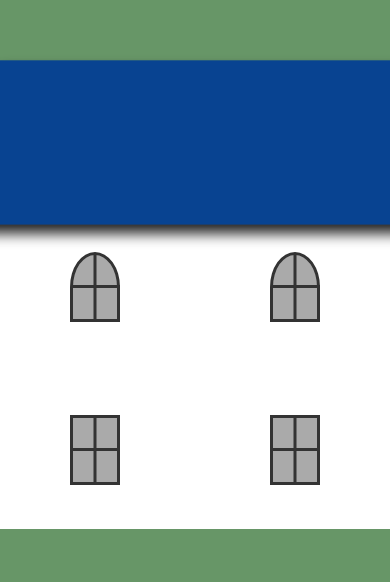
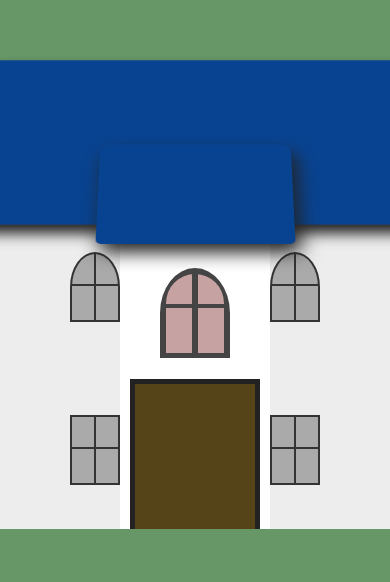
Before and after one commit to shaghayegh2000/mini-projects-2, a plain HTML site: page house/index.html in a window 390 px wide. Shown: the part 247-829 px from the top of the page. Drawn offline with nearby package versions, Linux system fonts and the light colour scheme.

Commit message:
22/8/2023 , 14:49

```diff
--- a/house/index.html
+++ b/house/index.html
@@ -10,7 +10,7 @@
     <body>
 
         <div class="mycontainer">
-            <div class="house bg-white">
+            <div class="house">
                 <div class="main-roof"></div>
                 <div class="windows">
                     <div class="win-lefts">
--- a/house/style.css
+++ b/house/style.css
@@ -20,10 +20,11 @@ html {
  height: 45rem;
  position: relative;
  perspective: 100rem;
+ background-color: #ededed !important;
 }
 .main-roof {
-    /*opacity: .5;
-    */width: 110%;
+    /*opacity: .5;*/
+    width: 110%;
     height: 20rem;
     background-color: rgb(8, 67, 145);
     position: absolute;
@@ -90,7 +91,145 @@ html {
     -ms-border-radius: 50% 50% 0 0;
     -o-border-radius: 50% 50% 0 0;
 }
-
+.room {
+    width: 25rem;
+    height: 80%;
+    background-color: #fff;
+    position: absolute;
+    left: 50%;
+    bottom: 0;
+    transform: translateX(-50%);
+    -webkit-transform: translateX(-50%);
+    -moz-transform: translateX(-50%);
+    -ms-transform: translateX(-50%);
+    perspective: 100rem;
+    -o-transform: translateX(-50%);
+}
+.room-roof {
+    width: 110%;
+    height: 15rem;
+    background-color: rgb(8, 67, 145);
+    position: absolute;
+    top: -13rem;
+    left: -5%;
+    transform: rotateX(25deg);
+    -webkit-transform: rotateX(25deg);
+    -moz-transform: rotateX(25deg);
+    -ms-transform: rotateX(25deg);
+    -o-transform: rotateX(25deg);
+    box-shadow: .5rem 1rem 2rem #222;
+    border-radius: 1rem 1rem .5rem .5rem;
+    -webkit-border-radius: 1rem 1rem .5rem .5rem;
+    -moz-border-radius: 1rem 1rem .5rem .5rem;
+    -ms-border-radius: 1rem 1rem .5rem .5rem;
+    -o-border-radius: 1rem 1rem .5rem .5rem;
+}
+.top-window {
+    width: 12rem;
+    height: 13rem;
+    background-color: rgba(112, 22, 22, .8);
+    position: absolute;
+    top: 3.5rem;
+    left: 50%;
+    transform: translate(-50%);
+    -webkit-transform: translate(-50%);
+    -moz-transform: translate(-50%);
+    -ms-transform: translate(-50%);
+    -o-transform: translate(-50%);
+    border-radius: 50% 50% 0 0;
+    -webkit-border-radius: 50% 50% 0 0;
+    -moz-border-radius: 50% 50% 0 0;
+    -ms-border-radius: 50% 50% 0 0;
+    -o-border-radius: 50% 50% 0 0;
+    border: .3rem solid #444;
+    perspective: 100rem;
+}
+.top-window:hover .top-win-left {
+    transform: rotateY(-50deg);
+    -webkit-transform: rotateY(-50deg);
+    -moz-transform: rotateY(-50deg);
+    -ms-transform: rotateY(-50deg);
+    -o-transform: rotateY(-50deg);
+    transition: transform 1s;
+    -webkit-transition: transform 1s;
+    -moz-transition: transform 1s;
+    -ms-transition: transform 1s;
+    -o-transition: transform 1s;
+    transform-origin: left;
+}
+.top-window:hover .top-win-right {
+    transform: rotateY(50deg);
+    -webkit-transform: rotateY(50deg);
+    -moz-transform: rotateY(50deg);
+    -ms-transform: rotateY(50deg);
+    -o-transform: rotateY(50deg);
+    transition: transform 1s;
+    -webkit-transition: transform 1s;
+    -moz-transition: transform 1s;
+    -ms-transition: transform 1s;
+    -o-transition: transform 1s;
+    transform-origin: right;
+}
+.top-win-left {
+    width: 50%;
+    height: 100%;
+    background-color: rgba(255, 255, 255, .5);
+    border-top-left-radius: 50rem;
+    position: absolute;
+    top: 0;
+    left: 0;
+    border: .3rem solid #444;
+}
+.top-win-left::before {
+    content: "";
+    z-index: 10;
+    height: .4rem;
+    width: 100%;
+    background-color: #444;
+    position: absolute;
+    top: 5.5rem;
+    left: 0;
+}
+.top-win-right {
+    width: 50%;
+    height: 100%;
+    background-color: rgba(255, 255, 255, .5);
+    border-top-right-radius: 50rem;
+    position: absolute;
+    top: 0;
+    right: 0;
+    border: .3rem solid #444;
+}
+.top-win-right::after {
+    content: "";
+    z-index: 10;
+    height: .4rem;
+    width: 100%;
+    background-color: #444;
+    position: absolute;
+    top: 5.5rem;
+    right: 0;
+}
+.door-frame {
+    width: 13rem;
+    height: 15rem;
+    background-color: #444;
+    position: absolute;
+    bottom: 0;
+    left: 50%;
+    transform: translateX(-50%);
+    -webkit-transform: translateX(-50%);
+    -moz-transform: translateX(-50%);
+    -ms-transform: translateX(-50%);
+    -o-transform: translateX(-50%);
+    border: .5rem solid #222;
+    border-bottom: none;
+}
+.door {
+    width: 100%;
+    height: 100%;
+    background-color: rgb(85, 68, 24);
+}
 
 
 
@@ -104,6 +243,7 @@ html {
        .window {
         width: 5rem;
         height: 7rem;
+        border: .2rem solid #333;
     }
     .windows {
         margin-top: 0;
@@ -117,12 +257,63 @@ html {
 
     }
     .window::before {
-        content: "";
-        height: .25rem;
+        height: .2rem;
         width: 4.7rem;
-        background-color: #333;
+        top: 3rem;
+    }
+    .window::after {
+        width: .2rem;
+    }
+    .room {
+        width: 15rem;
+    }
+    .room-roof {
+        width: 130%;
+        height: 12rem;
+        top: -10rem;
+        left: -15%;
+    }
+    .top-window {
+        width: 7rem;
+        height: 9rem;
+}
+    .top-window::before {
+        height: .4rem;
+        width: 6.5rem;
+        background-color: #444;
         position: absolute;
-        top: 3rem;
+        top: 4rem;
         left: 0;
     }
+    .top-win-left::before {
+        top: 3rem;
+        left: -.01rem;
+        width: 101%;
+    }
+    .top-win-right::after {
+        top: 3rem;
+        right: -.02rem;
+        width: 102%;
+    }
+    .top-win-left {
+        width: 50%;
+        height: 102%;
+        background-color: rgba(255, 255, 255, .5);
+        border-top-left-radius: 50rem;
+        position: absolute;
+        top: 0;
+        left: 0;
+        border: .3rem solid #444;
+    }
+    .top-win-right {
+        width: 50%;
+        height: 102%;
+        background-color: rgba(255, 255, 255, .5);
+        border-top-right-radius: 50rem;
+        position: absolute;
+        top: 0;
+        right: 0;
+        border: .3rem solid #444;
+    }
+
 }
```
